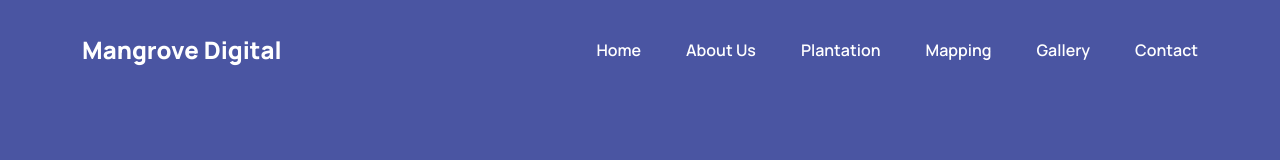
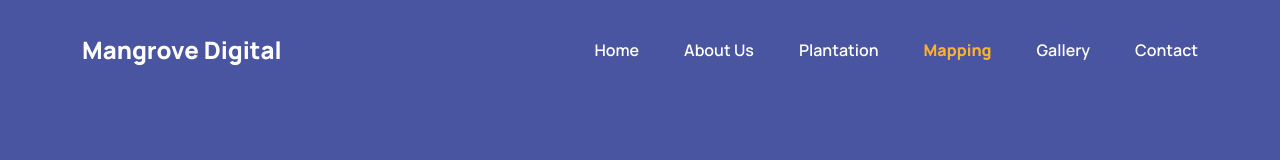
Before and after one commit to deniprobow/web-mangrove-digital-id, a Next.js app: page /mapping in a window 1280 px wide. Shown: the top 160 px of the page. Built offline with nearby package versions, Linux system fonts and the light colour scheme.

Commit message:
add active link in header nav

```diff
--- a/components/header/Header.tsx
+++ b/components/header/Header.tsx
@@ -1,8 +1,11 @@
 import Link from "next/link"
 import { useState, useEffect } from 'react'
+import { useRouter } from "next/router"
 
 export const Header = () => {
     const [isScrolled, setScrolled] = useState(false)
+
+    const router = useRouter()
 
     const toogleNavMobile = () => {
         const elBody = document.querySelector('body')
@@ -33,12 +36,12 @@ export const Header = () => {
                 <nav className="header--nav">
                     <Link href="#">Mangrove Digital</Link>
                     <ul>
-                        <li><Link href="/">Home</Link></li>
-                        <li><Link href="/about">About Us</Link></li>
-                        <li><Link href="/plantation">Plantation</Link></li>
-                        <li><Link href="/mapping">Mapping</Link></li>
-                        <li><Link href="/">Gallery</Link></li>
-                        <li><Link href="/">Contact</Link></li>
+                        <li className={router.pathname == '/' ? 'active' : ''}><Link href="/">Home</Link></li>
+                        <li className={router.pathname == '/about' ? 'active' : ''}><Link href="/about">About Us</Link></li>
+                        <li className={router.pathname == '/plantation' ? 'active' : ''}><Link href="/plantation">Plantation</Link></li>
+                        <li className={router.pathname == '/mapping' ? 'active' : ''}><Link href="/mapping">Mapping</Link></li>
+                        <li className={router.pathname == '/album' ? 'active' : ''}><Link href="/album">Gallery</Link></li>
+                        <li className={router.pathname == '/contact' ? 'active' : ''}><Link href="/contact">Contact</Link></li>
                     </ul>
                 </nav>
                 <div className="header--toggle-nav-mobile">
--- a/components/header/style/_header.scss
+++ b/components/header/style/_header.scss
@@ -41,6 +41,13 @@
                 text-decoration: none;
                 color: #fff;
                 font-weight: 600;
+            }
+
+            &.active {
+                > a {
+                    color: $accent-color !important;
+                    font-weight: 800;
+                }
             }
 
             &:last-child {
```
